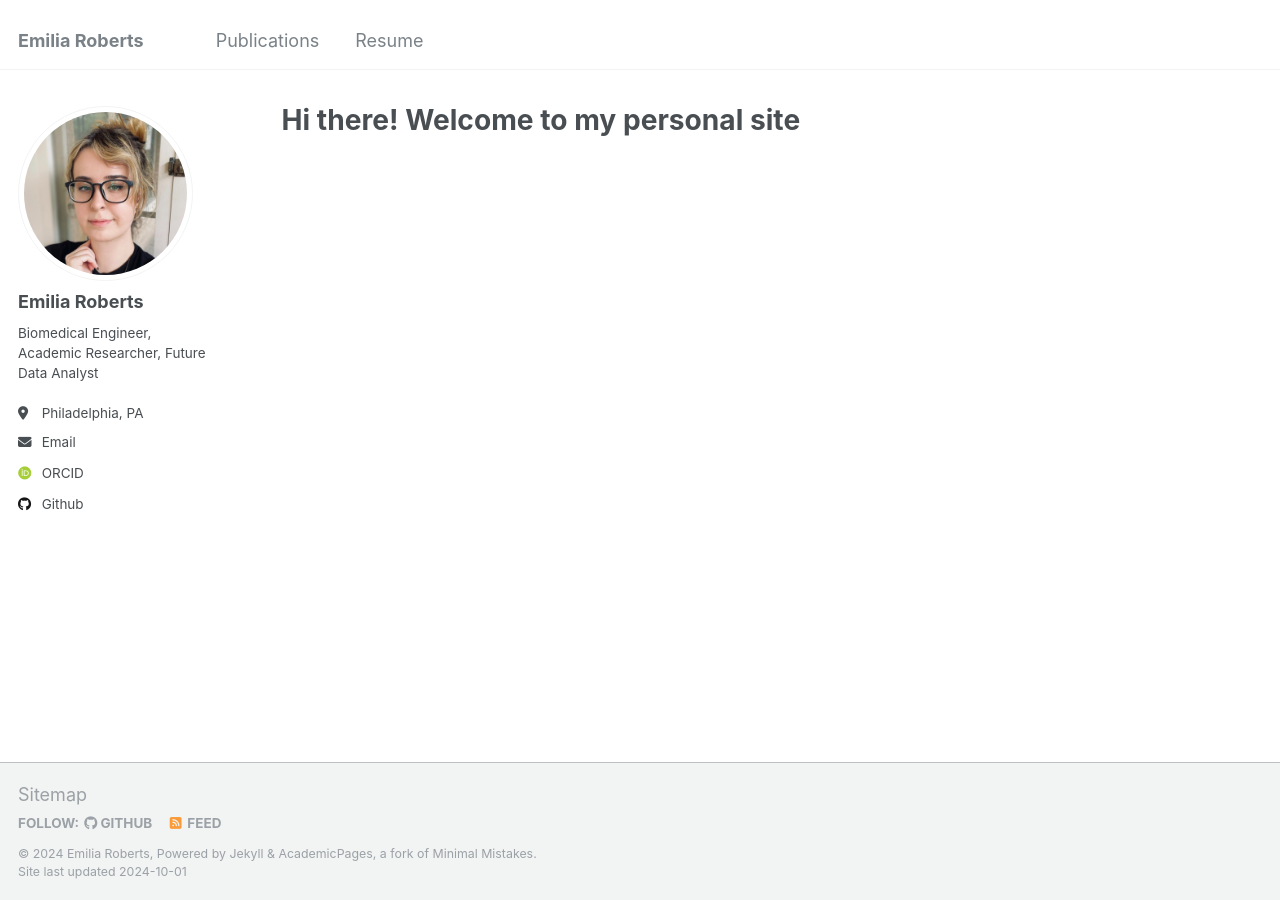
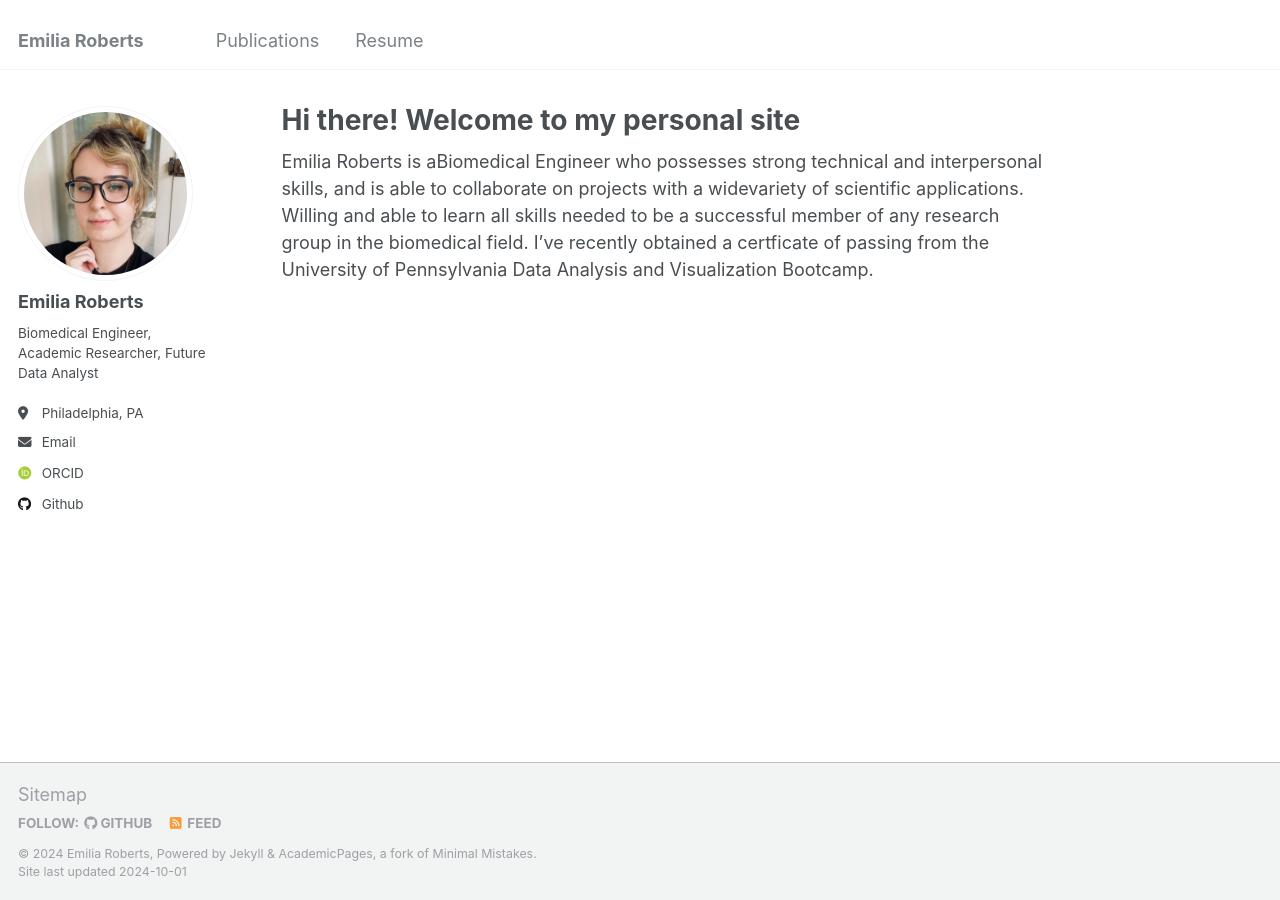
Before and after one commit to eroberts91/personal-site, a Jekyll site: the page built from _pages/about.md, in a window 1280 px wide. Built offline with Jekyll 4.4.1, drawn with Linux system fonts in a browser that asks for light colours; some web fonts are replaced.

```diff
--- a/_pages/about.md
+++ b/_pages/about.md
@@ -6,3 +6,5 @@ redirect_from:
   - /about/
   - /about.html
 ---
+
+Emilia Roberts is aBiomedical Engineer who possesses strong technical and interpersonal skills, and is able to collaborate on projects with a widevariety of scientific applications. Willing and able to learn all skills needed to be a successful member of any research group in the biomedical field. I've recently obtained a certficate of passing from the University of Pennsylvania Data Analysis and Visualization Bootcamp.
```
Also changed, not shown: _pages/cv.md (+1 -1 lines).
